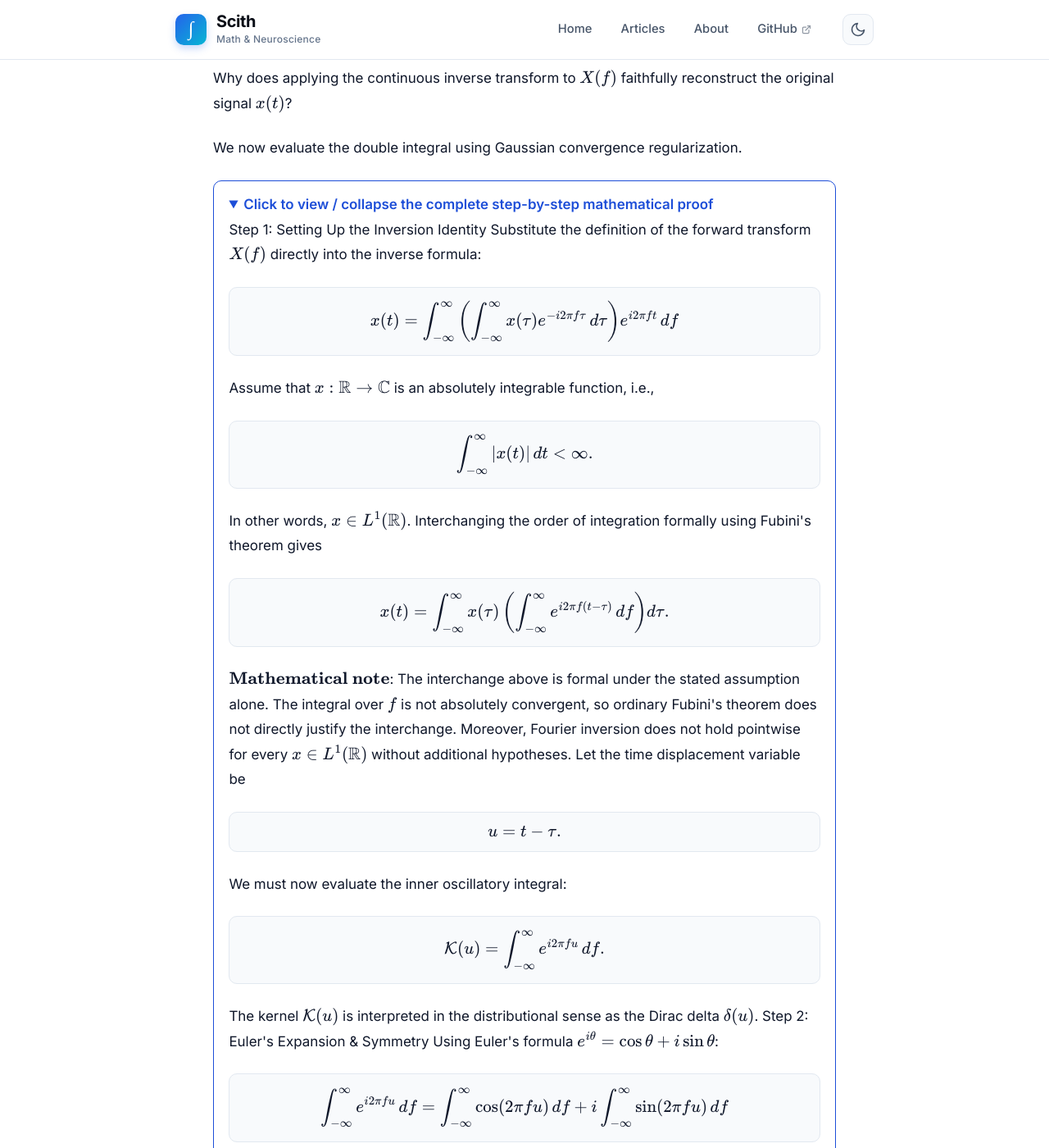
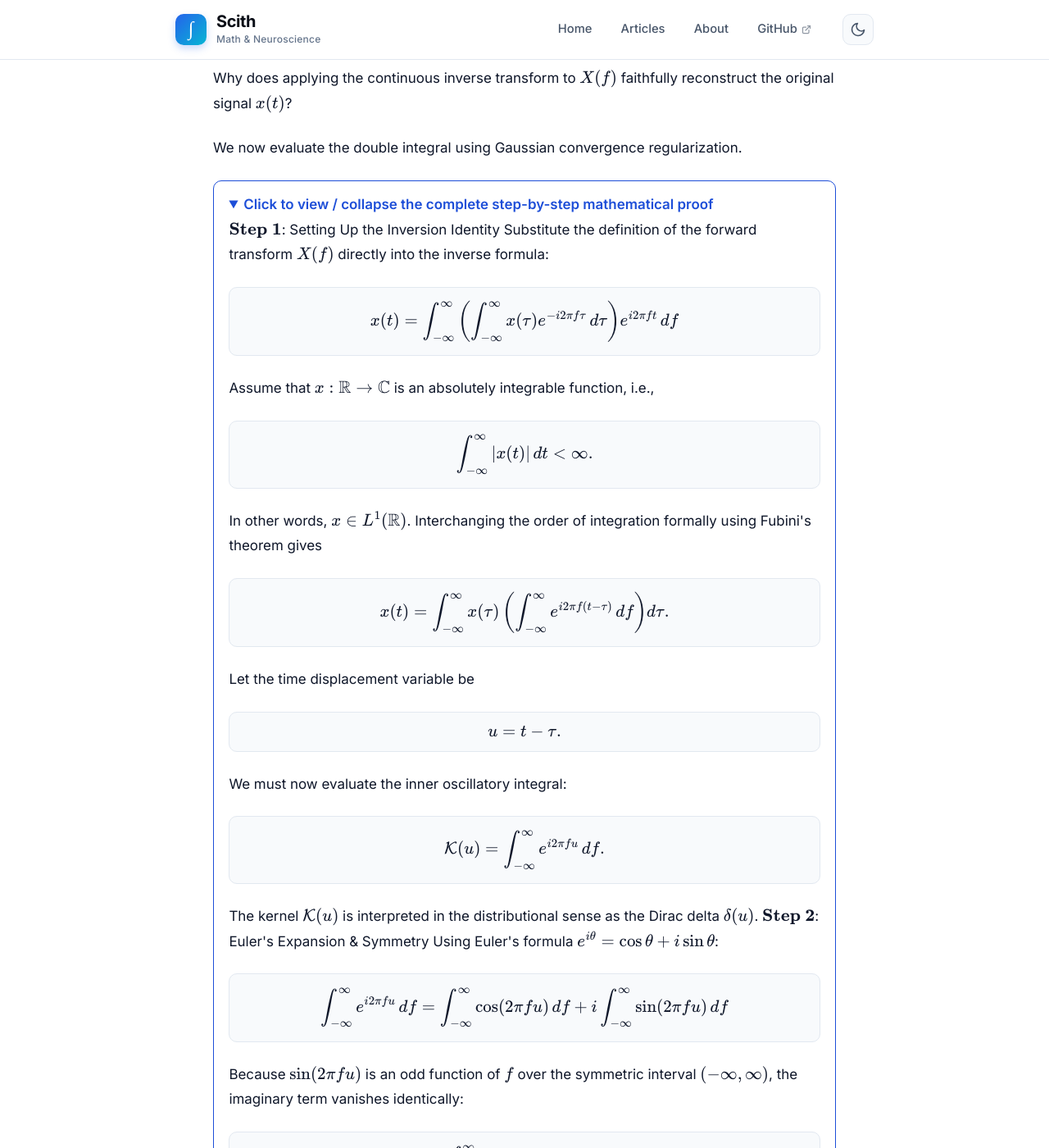
Before and after one commit to yashmrsawant/yashmrsawant.github.io, a Jekyll site: the page built from _posts/2026-04-01-the-fourier-transform-theory-proofs-and-neural-applications.md, in a window 1280 px wide and 1400 px high, scrolled down 7376 px. Shown: the whole window at 82% size. Built offline with Jekyll 4.4.1, drawn with Linux system fonts in a browser that asks for light colours; some of the changed text lies outside the part shown.

Commit message:
Auto-commit: Update blog 2026-10-18 12:04:30

```diff
--- a/_posts/2026-04-01-the-fourier-transform-theory-proofs-and-neural-applications.md
+++ b/_posts/2026-04-01-the-fourier-transform-theory-proofs-and-neural-applications.md
@@ -247,7 +247,7 @@
 <details open>
 <summary>Click to view / collapse the complete step-by-step mathematical proof</summary>
 
-Step 1: Setting Up the Inversion Identity
+$\textbf{Step 1}$: Setting Up the Inversion Identity
 
 Substitute the definition of the forward transform \(X(f)\) directly into the inverse formula:
 
@@ -277,8 +277,6 @@
 \right)d\tau.
 $$
 
-$\textbf{Mathematical note}$: The interchange above is formal under the stated assumption alone. The integral over \(f\) is not absolutely convergent, so ordinary Fubini's theorem does not directly justify the interchange. Moreover, Fourier inversion does not hold pointwise for every \(x\in L^1(\mathbb{R})\) without additional hypotheses.
-
 Let the time displacement variable be
 
 $$
@@ -297,7 +295,7 @@
 
 
 
-Step 2: Euler's Expansion & Symmetry
+$\textbf{Step 2}$: Euler's Expansion & Symmetry
 
 Using Euler's formula $e^{i \theta} = \cos\theta + i \sin\theta$:
 
@@ -315,7 +313,7 @@
 
 
 
-Step 3: Differentiating Under the Integral Sign
+$\textbf{Step 3}$: Differentiating Under the Integral Sign
 
 Differentiate $I_a(u)$ with respect to $u$ using Leibniz's rule:
 
@@ -341,7 +339,7 @@
 
 
 
-Step 4: Solving the Differential Equation
+$\textbf{Step 4}$: Solving the Differential Equation
 
 This is a first-order separable ordinary differential equation:
 
@@ -361,7 +359,7 @@
 
 ---
 
-Step 5: Limiting Behavior to the Dirac Delta
+$\textbf{Step 5}$: Limiting Behavior to the Dirac Delta
 
 Rewrite $I_a(u)$ by setting $\sigma^2 = \frac{a}{2\pi^2}$:
 
@@ -377,7 +375,7 @@
 
 ---
 
-Step 6: Reconstruction via the Sifting Property
+$\textbf{Step 6}$: Reconstruction via the Sifting Property
 
 Substituting this result back into the full double integral:
 
```
